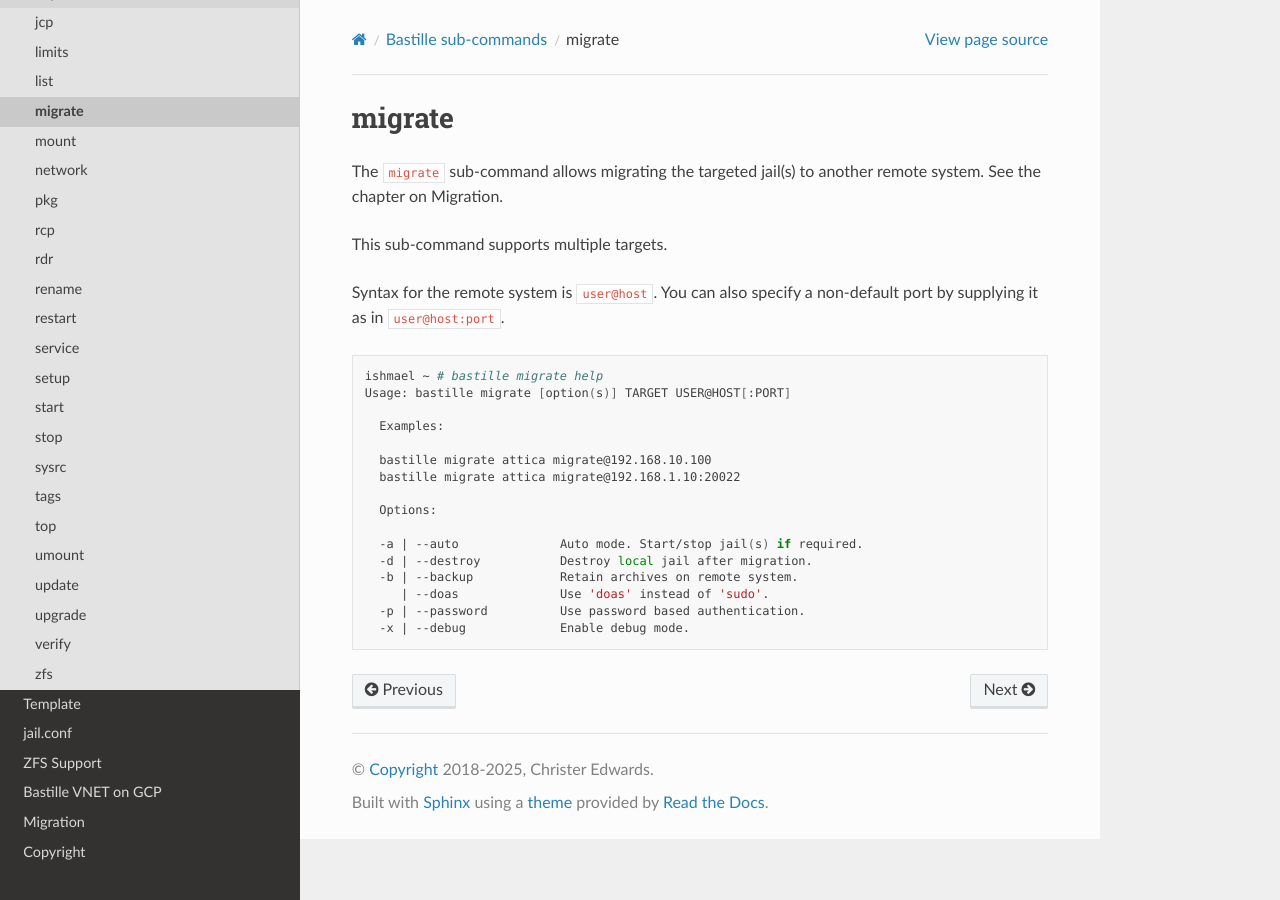
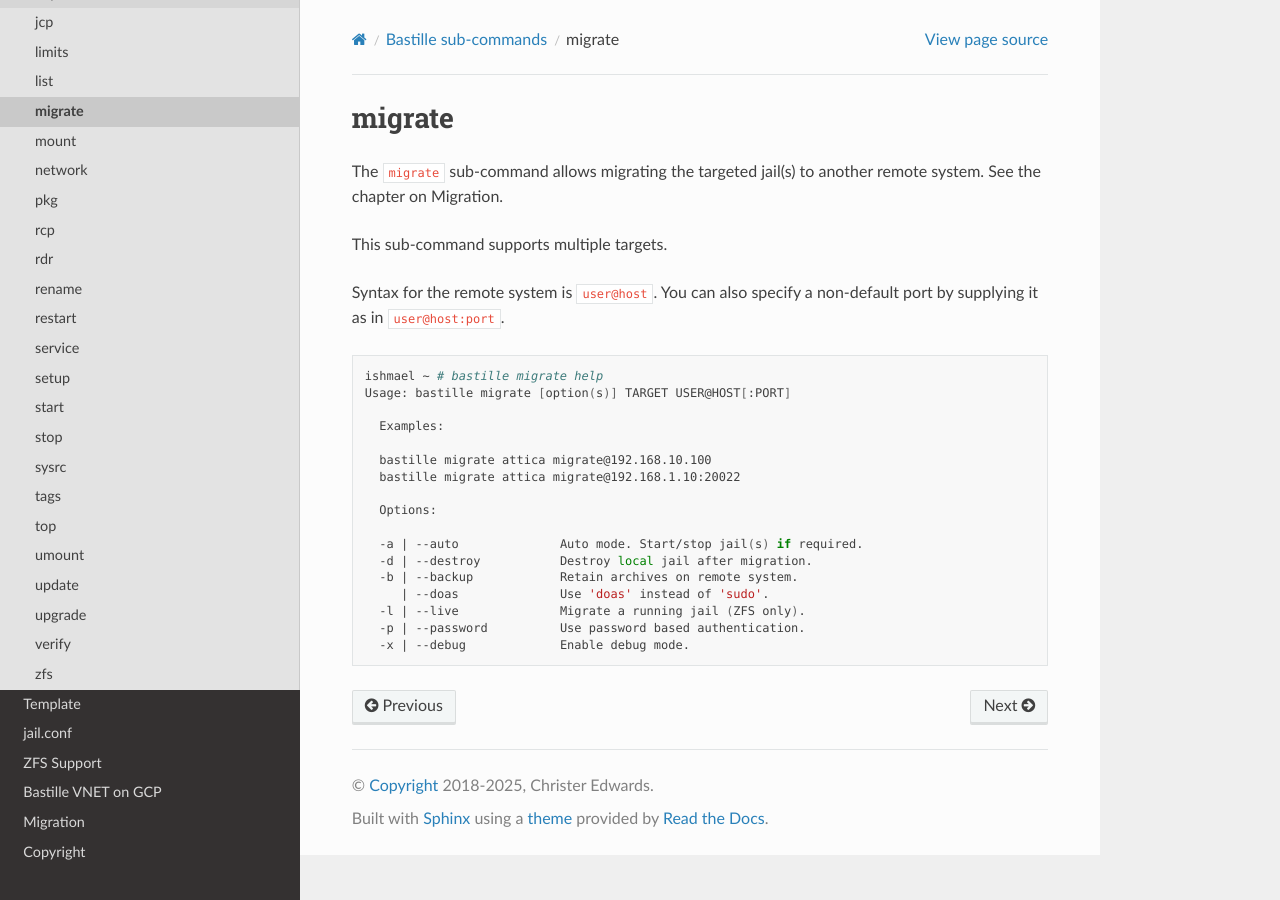
Before and after one commit to BastilleBSD/bastille, a Sphinx documentation site: the page built from docs/chapters/subcommands/migrate.rst, in a window 1280 px wide. Built offline with Sphinx 7.4.7 and the Read the Docs theme 3.1.0, drawn with Linux system fonts in a browser that asks for light colours.

Commit message:
docs: Update migrate for live migration

```diff
--- a/docs/chapters/subcommands/migrate.rst
+++ b/docs/chapters/subcommands/migrate.rst
@@ -25,5 +25,6 @@ port by supplying it as in ``user@host:port``.
     -d | --destroy           Destroy local jail after migration.
     -b | --backup            Retain archives on remote system.
        | --doas              Use 'doas' instead of 'sudo'.
+    -l | --live              Migrate a running jail (ZFS only).
     -p | --password          Use password based authentication.
     -x | --debug             Enable debug mode.
```
